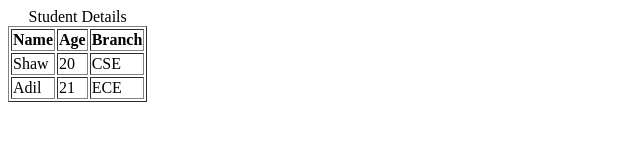
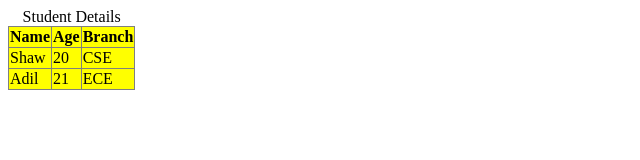
Before and after one commit to acciojob/table-practise-Premkrishna-harale, a website: page main.html in a window 1280 px wide. Shown: the whole page, without its empty margins (0-640 px from the left). Drawn offline with Linux system fonts and the light colour scheme.

Commit message:
created a submission

```diff
--- a/main.html
+++ b/main.html
@@ -4,12 +4,18 @@
 
 <head>
 	<link rel="stylesheet" href="styles.css">
+
 </head>
-
 <body>
 	<table border="1">
 		<caption>Student Details</caption>
 		<thead>
+			<style>
+        table {
+            border-collapse: collapse;
+            background-color: yellow;
+        }
+    </style>
 			<tr>
 				<th>Name</th>
 				<th>Age</th>
```
